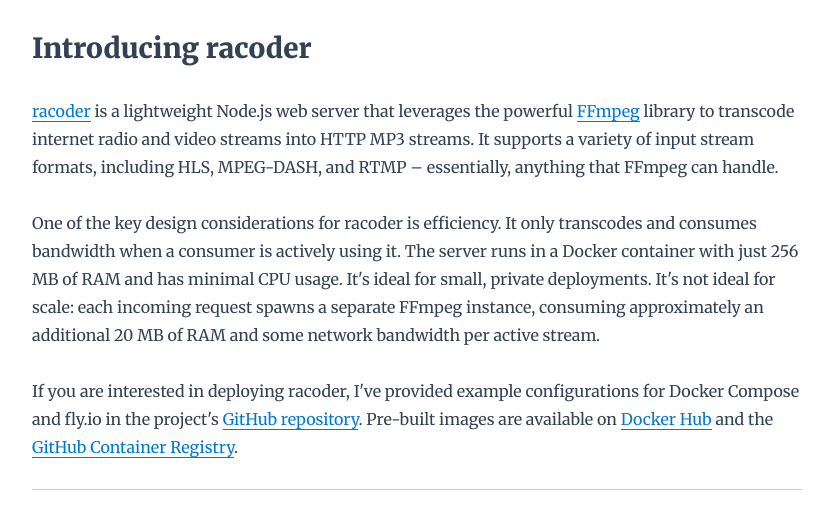
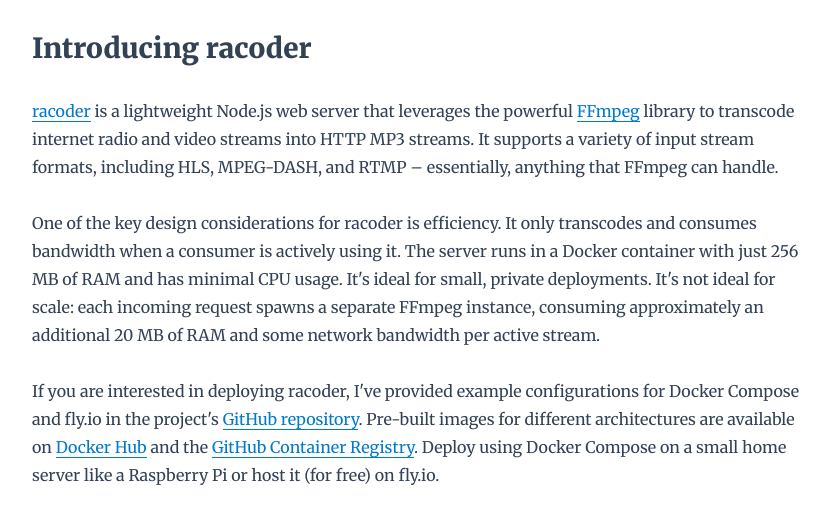
Before and after one commit to paulgalow/paulgalow.com, a Gatsby site: page /2023-09-10-playback-audio-video-streams-older-devices in a window 1280 px wide. Shown: the part 1435-1949 px from the top of the page, without its empty margins (223-1056 px from the left). Built offline with nearby package versions, Linux system fonts and the light colour scheme; Gatsby itself is replaced by a stand-in of ours; some packages are replaced by stand-ins of ours.

Commit message:
Add deployment examples

```diff
--- a/src/pages/2023-09-10-playback-audio-video-streams-older-devices/index.md
+++ b/src/pages/2023-09-10-playback-audio-video-streams-older-devices/index.md
@@ -16,4 +16,4 @@
 
 One of the key design considerations for racoder is efficiency. It only transcodes and consumes bandwidth when a consumer is actively using it. The server runs in a Docker container with just 256 MB of RAM and has minimal CPU usage. It's ideal for small, private deployments. It's not ideal for scale: each incoming request spawns a separate FFmpeg instance, consuming approximately an additional 20 MB of RAM and some network bandwidth per active stream.
 
-If you are interested in deploying racoder, I've provided example configurations for Docker Compose and fly.io in the project's [GitHub repository](https://github.com/paulgalow/racoder). Pre-built images are available on [Docker Hub](https://hub.docker.com/repository/docker/paulgalow/racoder/general) and the [GitHub Container Registry](https://github.com/paulgalow/racoder/pkgs/container/racoder/versions?filters%5Bversion_type%5D=tagged).
+If you are interested in deploying racoder, I've provided example configurations for Docker Compose and fly.io in the project's [GitHub repository](https://github.com/paulgalow/racoder). Pre-built images for different architectures are available on [Docker Hub](https://hub.docker.com/repository/docker/paulgalow/racoder/general) and the [GitHub Container Registry](https://github.com/paulgalow/racoder/pkgs/container/racoder/versions?filters%5Bversion_type%5D=tagged). Deploy using Docker Compose on a small home server like a Raspberry Pi or host it (for free) on fly.io.
```
